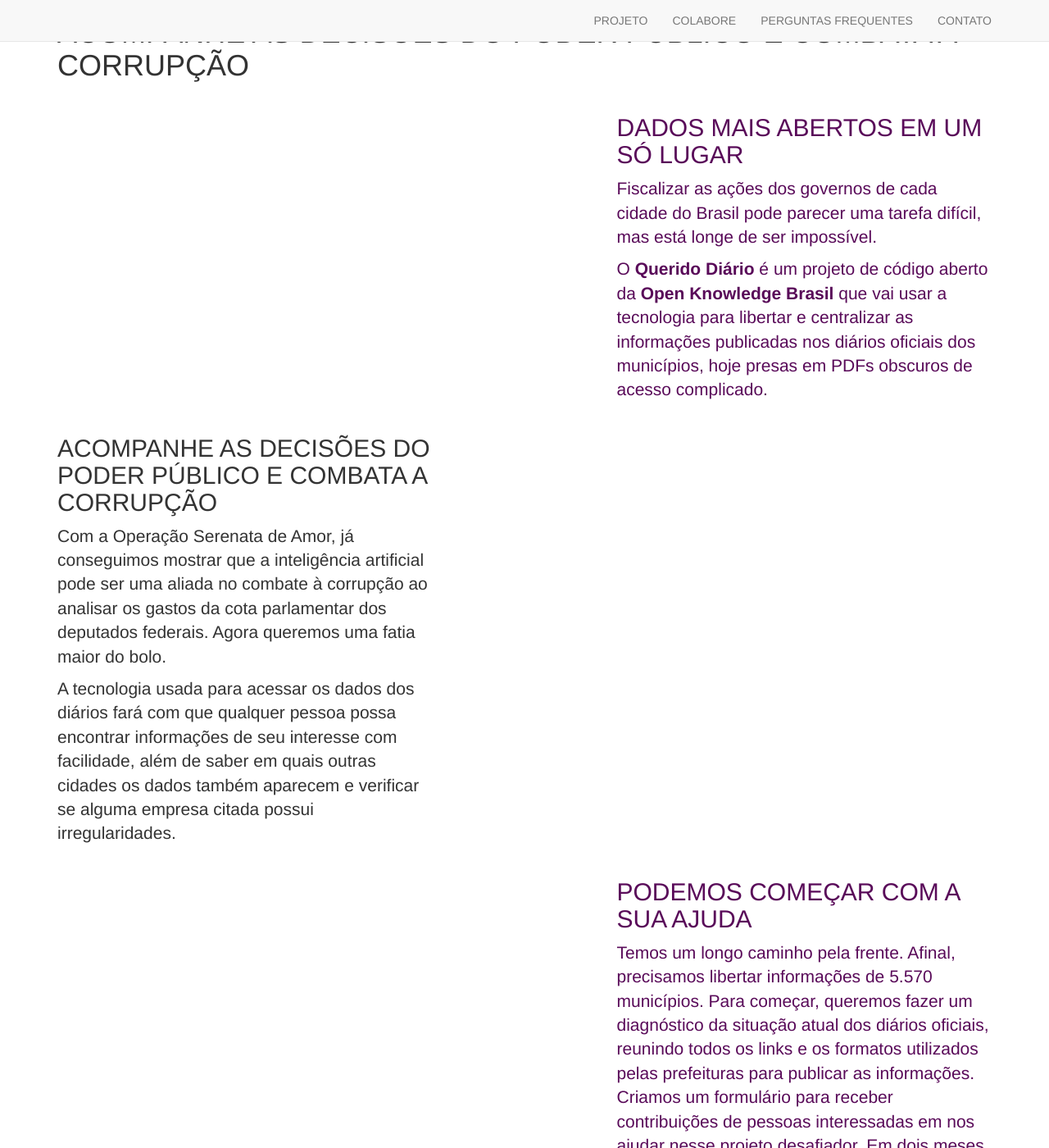
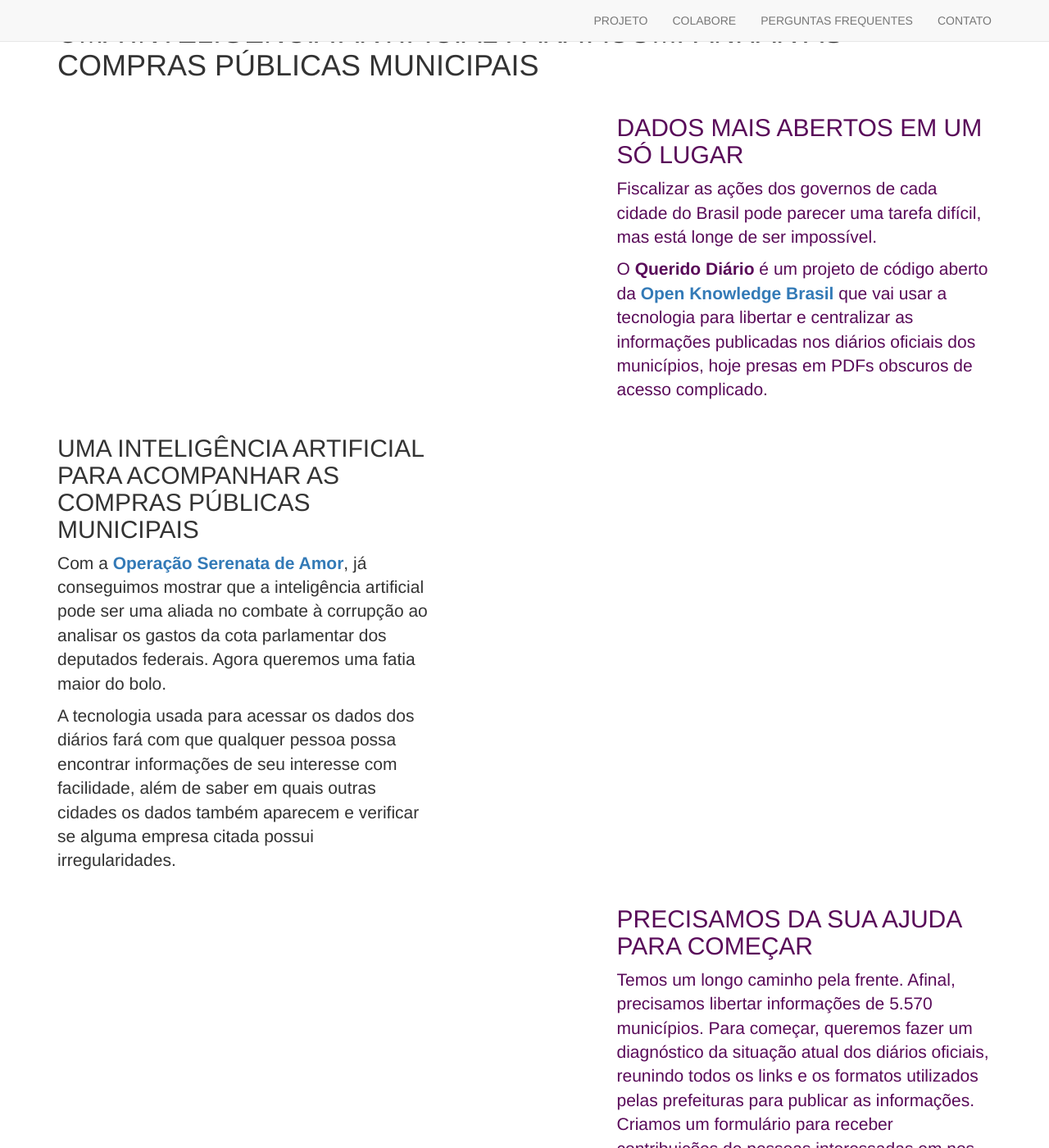
Before and after one commit to okfn-brasil/querido-diario-site, a Jekyll site: the page built from _posts/2014-09-22-services-2.markdown, in a window 1280 px wide and 1400 px high. Shown: the whole window at 82% size. Built offline with Jekyll 4.4.1, drawn with Linux system fonts in a browser that asks for light colours; nearby versions of some CDN libraries; library files that are not in the unit come from our copies.

```diff
--- a/_posts/2014-09-22-services-2.markdown
+++ b/_posts/2014-09-22-services-2.markdown
@@ -1,11 +1,11 @@
 ---
 layout: default
-img: bolo.png
+img: robo-roxo.png
 category:
-title: ACOMPANHE AS DECISÕES DO PODER PÚBLICO E COMBATA A CORRUPÇÃO
+title: UMA INTELIGÊNCIA ARTIFICIAL PARA ACOMPANHAR AS COMPRAS PÚBLICAS MUNICIPAIS
 description: |
 ---
 
-Com a Operação Serenata de Amor, já conseguimos mostrar que a inteligência artificial pode ser uma aliada no combate à corrupção ao analisar os gastos da cota parlamentar dos deputados federais. Agora queremos uma fatia maior do bolo.
+Com a <strong>[Operação Serenata de Amor](https://serenata.ai/){:target="_blank"}</strong>, já conseguimos mostrar que a inteligência artificial pode ser uma aliada no combate à corrupção ao analisar os gastos da cota parlamentar dos deputados federais. Agora queremos uma fatia maior do bolo.
 
 A tecnologia usada para acessar os dados dos diários fará com que qualquer pessoa possa encontrar informações de seu interesse com facilidade, além de saber em quais outras cidades os dados também aparecem e verificar se alguma empresa citada possui irregularidades.
--- a/_posts/2014-09-23-services-3.markdown
+++ b/_posts/2014-09-23-services-3.markdown
@@ -2,9 +2,13 @@
 layout: default
 img: link.png
 category:
-title: PODEMOS COMEÇAR COM A SUA AJUDA
+title: PRECISAMOS DA SUA AJUDA PARA COMEÇAR
 description: |
 ---
 Temos um longo caminho pela frente. Afinal, precisamos libertar informações de 5.570 municípios. Para começar, queremos fazer um diagnóstico da situação atual dos diários oficiais, reunindo todos os links e os formatos utilizados pelas prefeituras para publicar as informações.
 
 Criamos um formulário para receber contribuições de pessoas interessadas em nos ajudar nesse projeto desafiador. Em dois meses, queremos completar esta etapa e publicar o resultado inédito do censo dos diários.
+
+<p style='text-align:center; padding-top: 10px;'>
+<a href="#" class="myButton">INSCREVA-SE</a>
+</p>
```
Also changed, not shown: _posts/2014-09-21-services-1.markdown (+4 -4 lines), css/landing-page.css (+33 -5 lines), img/Embaixadoras.png (added), img/logo_sda.png (added), img/qd-header.gif (added), img/services/okbr-logo-horizontal-branca.svg (added), img/services/robo-roxo.png (added).
